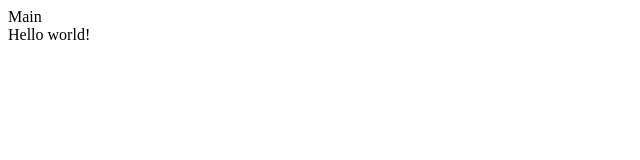
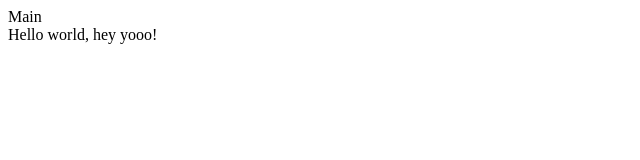
Before and after one commit to sofiazholud/my-project, a plain HTML site: page index.html in a window 1280 px wide. Shown: the full height of the page, 0-640 px from the left. Drawn offline with Linux system fonts and the light colour scheme.

Commit message:
add few words to footer

```diff
--- a/index.html
+++ b/index.html
@@ -8,6 +8,6 @@
 <body>
   <header></header>
   <main>Main</main>
-  <footer>Hello world!</footer>
+  <footer>Hello world, hey yooo!</footer>
 </body>
 </html>
```
